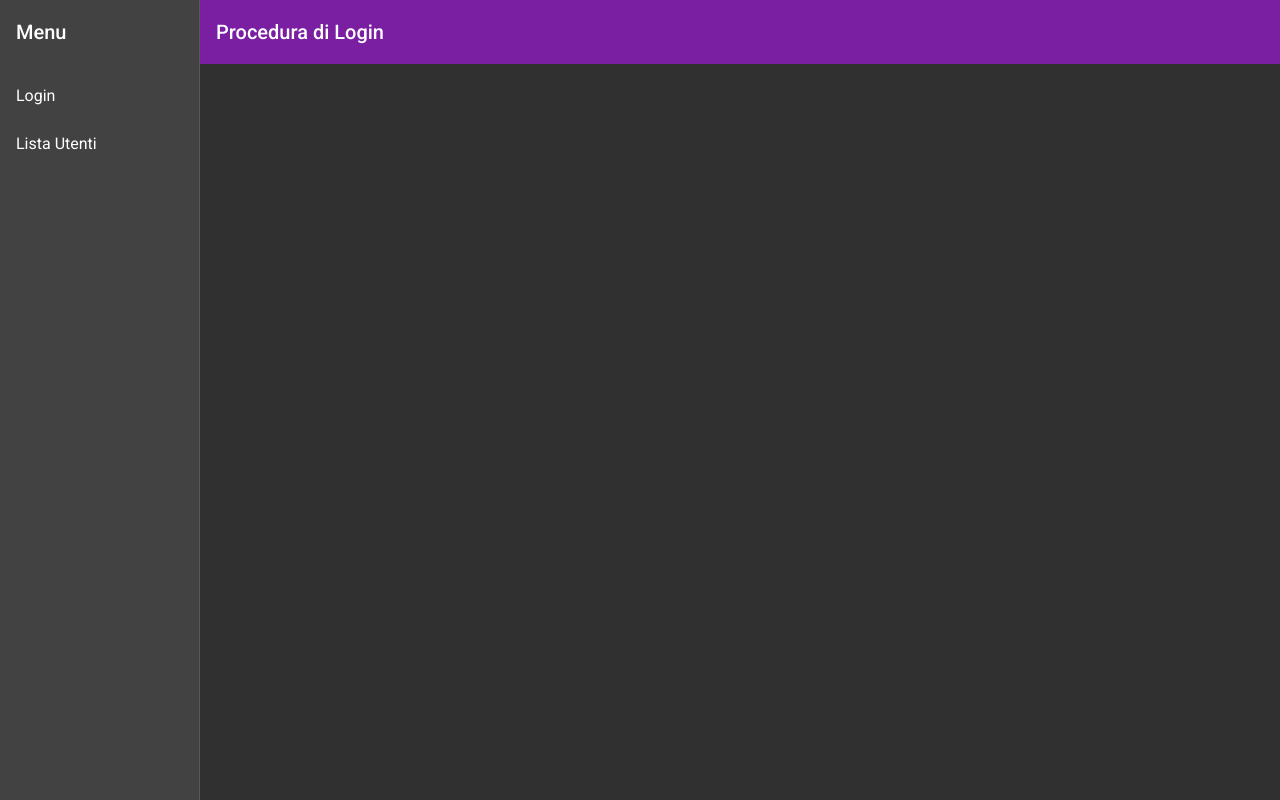
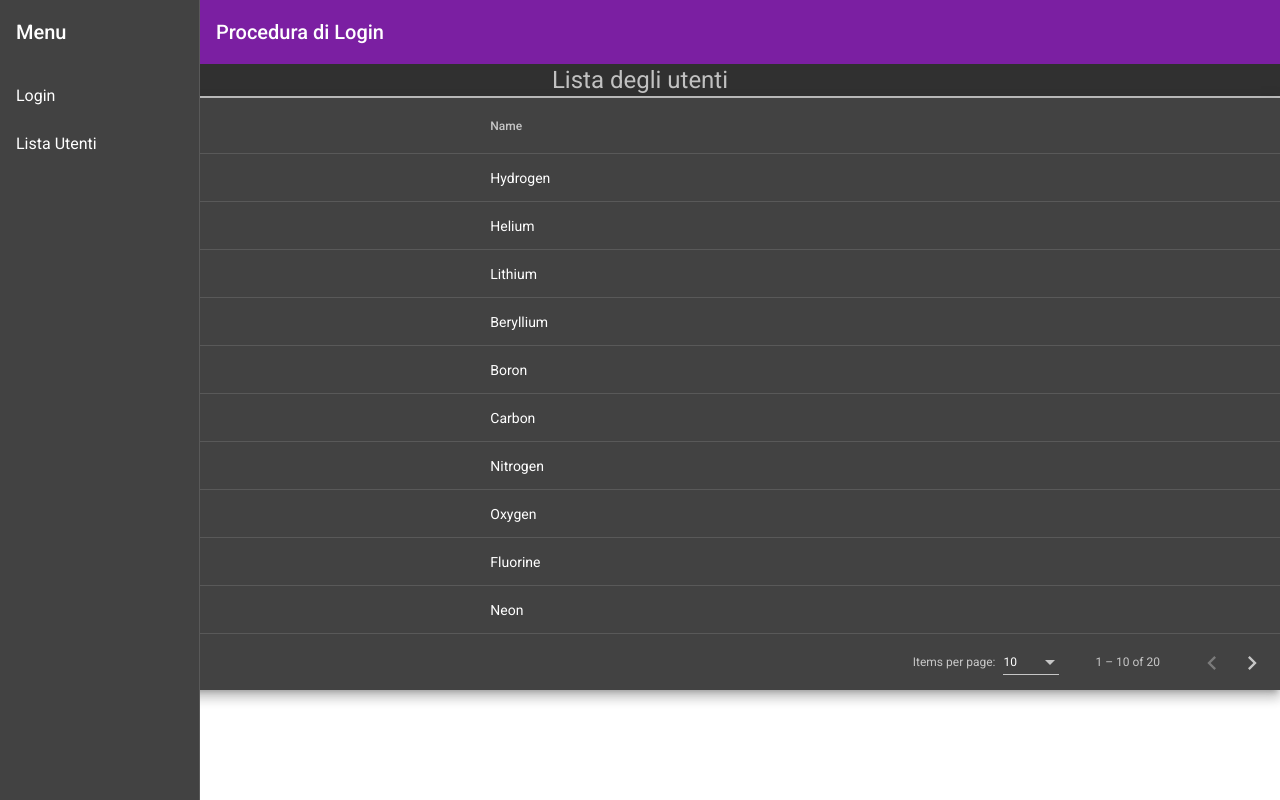
Before and after one commit to Michelepal/Java-Angular---Progetto-Login, an Angular app in the folder proceduralogin/: page /lista in a window 1280 px wide. Built offline with nearby package versions, Linux system fonts and the light colour scheme.

Commit message:
fix lista component

```diff
--- a/proceduralogin/src/app/app.component.html
+++ b/proceduralogin/src/app/app.component.html
@@ -1 +1,2 @@
 <app-sidenav></app-sidenav>
+<router-outlet></router-outlet>
--- a/proceduralogin/src/app/features/listausers/listausers.component.css
+++ b/proceduralogin/src/app/features/listausers/listausers.component.css
@@ -1,3 +1,15 @@
 .full-width-table {
+  margin-top: 0;
   width: 100%;
 }
+
+.titolo {
+  text-align: center;
+  background-color: #303030;
+  color: rgba(255,255,255,.7);
+  border-bottom: 2px solid rgba(255,255,255,.7);
+}
+
+.titolo h1 {
+  margin-bottom: 0;
+}
--- a/proceduralogin/src/app/features/listausers/listausers.component.html
+++ b/proceduralogin/src/app/features/listausers/listausers.component.html
@@ -1,3 +1,6 @@
+<div class="titolo">
+  <h1>Lista degli utenti</h1>
+</div>
 <div class="mat-elevation-z8">
   <table mat-table class="full-width-table" matSort aria-label="Elements">
     <!-- Id Column -->
--- a/proceduralogin/src/app/shared/sidenav/sidenav.component.css
+++ b/proceduralogin/src/app/shared/sidenav/sidenav.component.css
@@ -1,6 +1,3 @@
-.sidenav-container {
-  height: 100%;
-}
 
 .sidenav {
   width: 200px;
```
